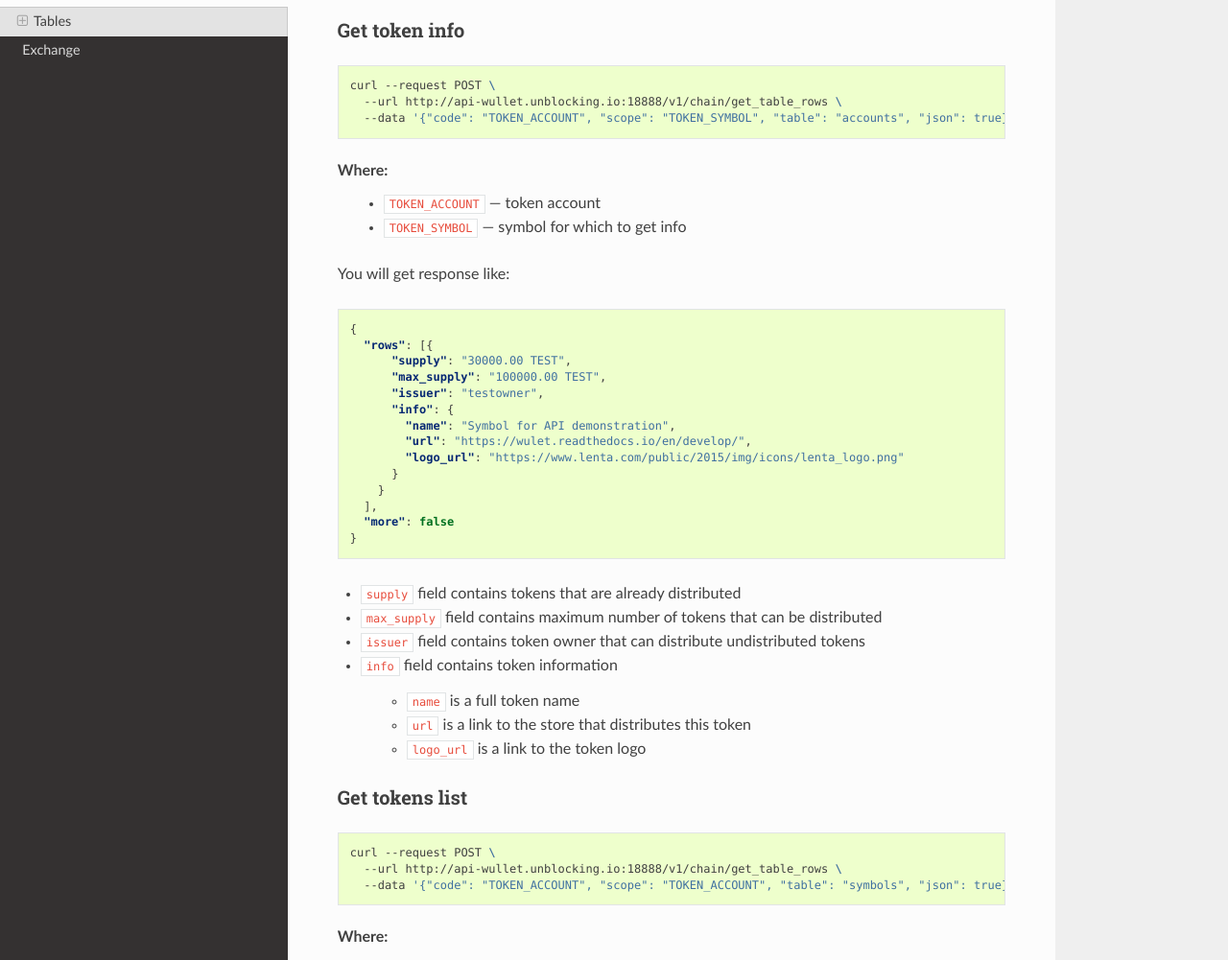
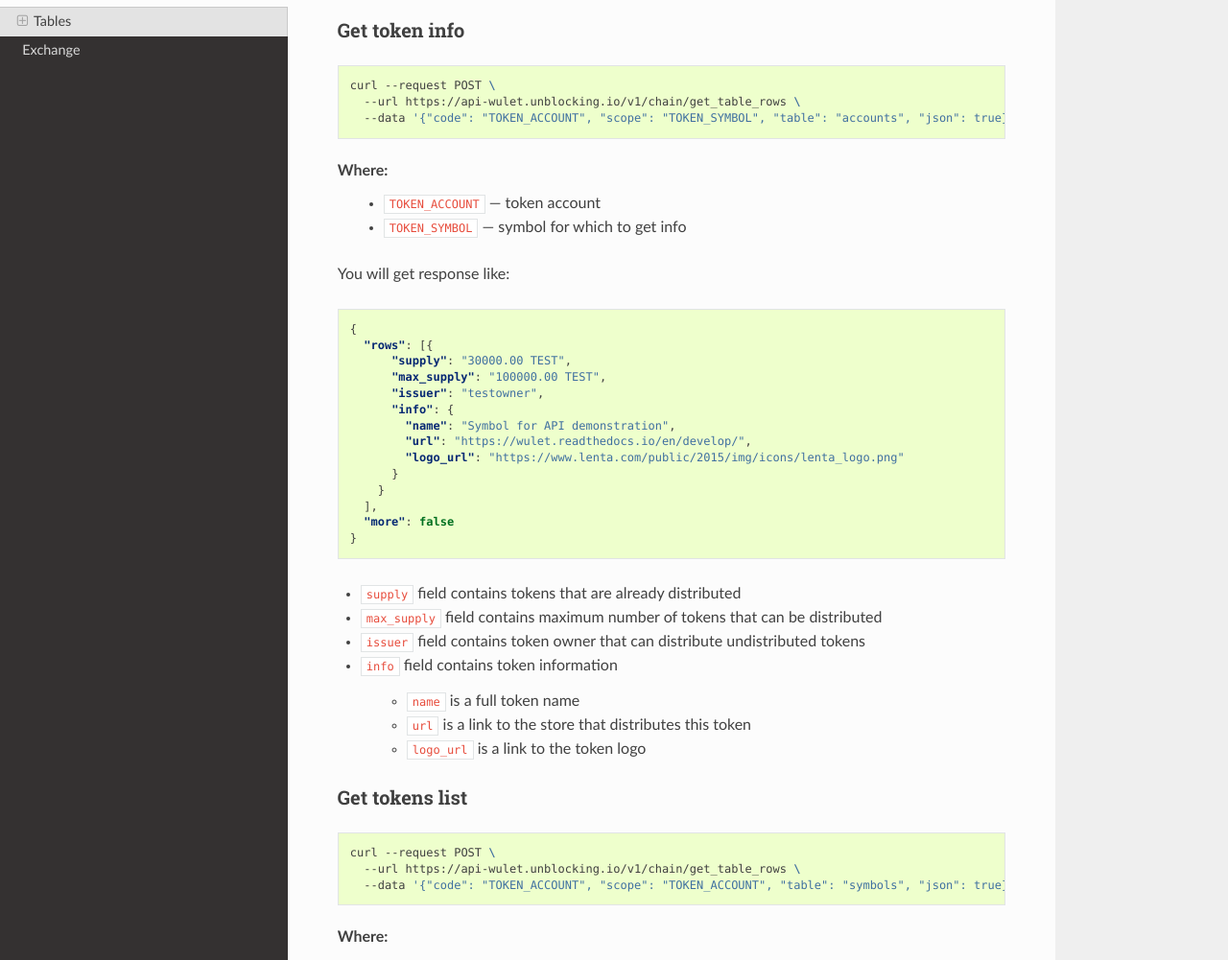
Before and after one commit to Wuletou/docs, a Sphinx documentation site: the page built from docs/source/token.rst, in a window 1280 px wide and 1400 px high, scrolled down 773 px. Shown: the part 161-1162 px from the top of the window at 96% size. Built offline with Sphinx 7.4.7 and the Read the Docs theme 2.0.0, drawn with Linux system fonts in a browser that asks for light colours; formulas are drawn with MathJax 3; some of the changed lines change nothing that is shown.

Commit message:
fix node url

```diff
--- a/docs/source/token.rst
+++ b/docs/source/token.rst
@@ -45,7 +45,7 @@ ______________
 .. code-block:: bash
 
     curl --request POST \
-      --url http://api-wullet.unblocking.io:18888/v1/chain/get_table_rows \
+      --url https://api-wulet.unblocking.io/v1/chain/get_table_rows \
       --data '{"code": "TOKEN_ACCOUNT", "scope": "TOKEN_SYMBOL", "table": "accounts", "json": true}'
 
 Where:
@@ -81,12 +81,12 @@ You will get response like:
     * ``logo_url`` is a link to the token logo
 
 Get tokens list
-_______________________
+_______________
 
 .. code-block:: bash
 
     curl --request POST \
-      --url http://api-wullet.unblocking.io:18888/v1/chain/get_table_rows \
+      --url https://api-wulet.unblocking.io/v1/chain/get_table_rows \
       --data '{"code": "TOKEN_ACCOUNT", "scope": "TOKEN_ACCOUNT", "table": "symbols", "json": true}'
 
 Where:
```
